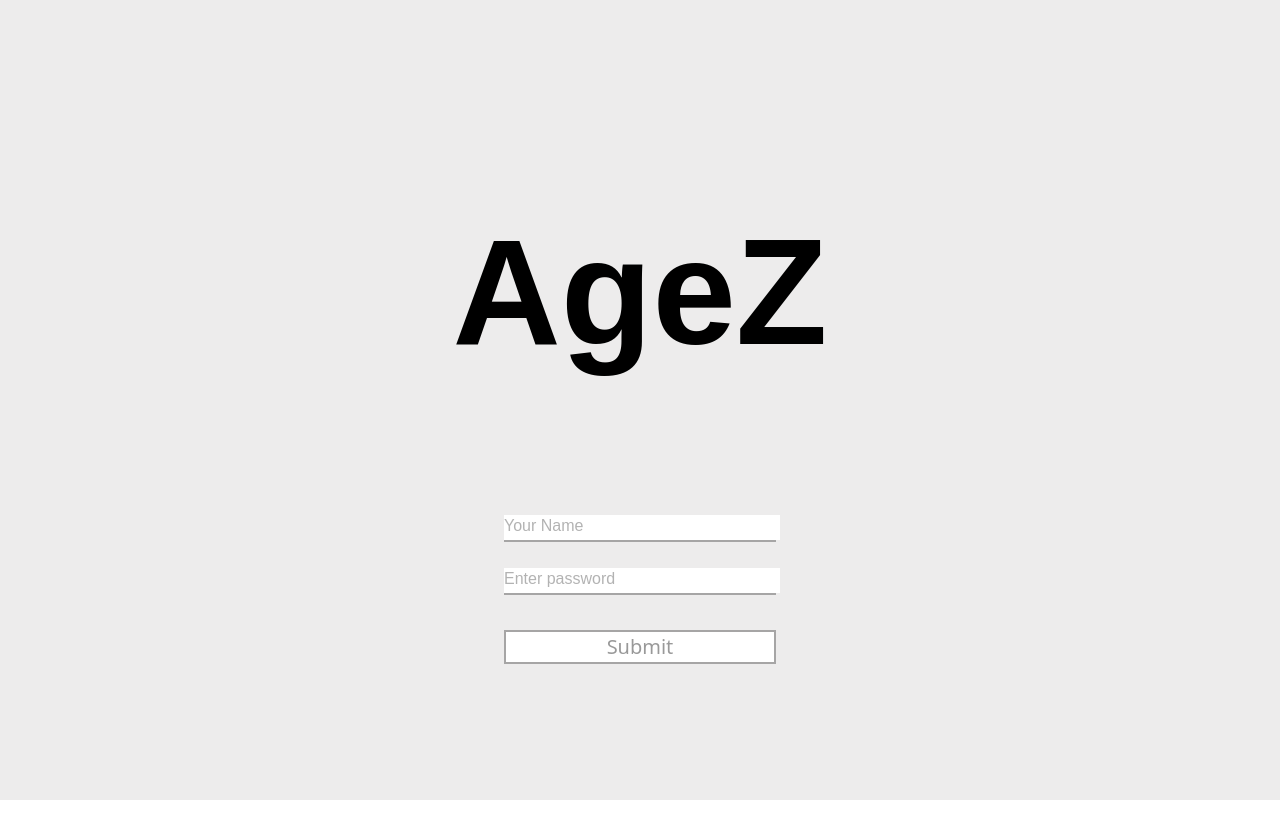
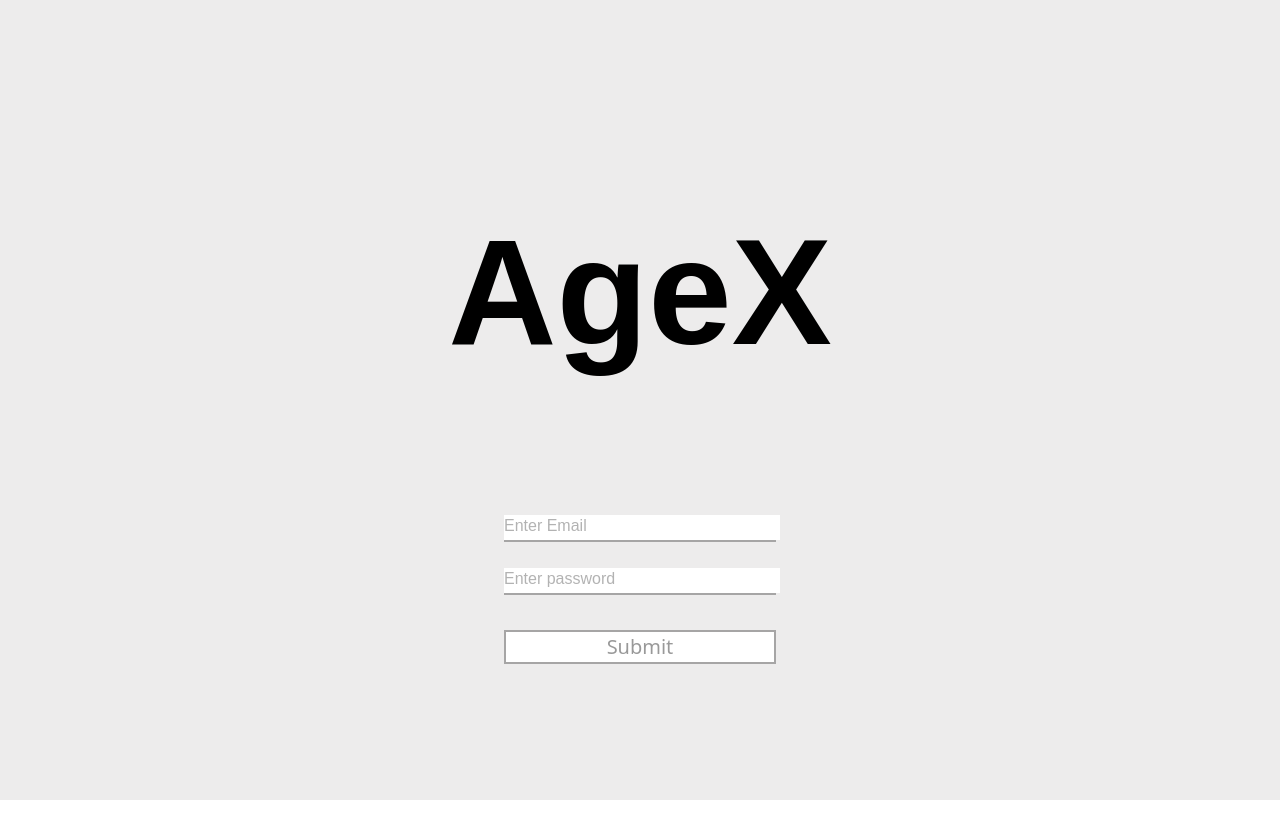
Before and after one commit to shreyash002/AgeX, a Flask app: page / in a window 1280 px wide. Run offline with Flask 2, Linux system fonts and the light colour scheme; some libraries are stand-ins or nearby versions.

Commit message:
Commit History

```diff
--- a/templates/chatbot.html
+++ b/templates/chatbot.html
@@ -59,7 +59,7 @@
 </center>
 	<div id="conversation" style="width: 100%; height: 350px; border: 1px solid #ccc; background-color: #eee; padding: 4px; overflow: scroll"></div>
 	<form id="chatform" style="margin-top: 10px" onsubmit="return pushChat();">
-		<input type="text" id="wisdom" size="80" value="" placeholder="I need a hotel room">
+		<input type="text" id="wisdom" size="80" value="" placeholder="Hey! How are you!">
 	</form>
 	<script type="text/javascript">
 		// set the focus to the input box
--- a/templates/login.html
+++ b/templates/login.html
@@ -16,12 +16,12 @@
 <h1>AgeX</h1>
 <div id="container-vertical">
     <div id="container-horizontal">
-        <h1 align="center" style="font-size:150px;">AgeZ</h1>
+        <h1 align="center" style="font-size:150px;">AgeX</h1>
         <div id="painel-botoes">
                 <form method="" action="{{ url_for('getMain')}}" autocomplete="off">
                         <fieldset>
                           <input id="first" type="text" name="name" required>
-                          <label for="first">Your Name</label>
+                          <label for="first">Enter Email</label>
                           <div class="after"></div>
                         </fieldset>
                         <fieldset>
```
